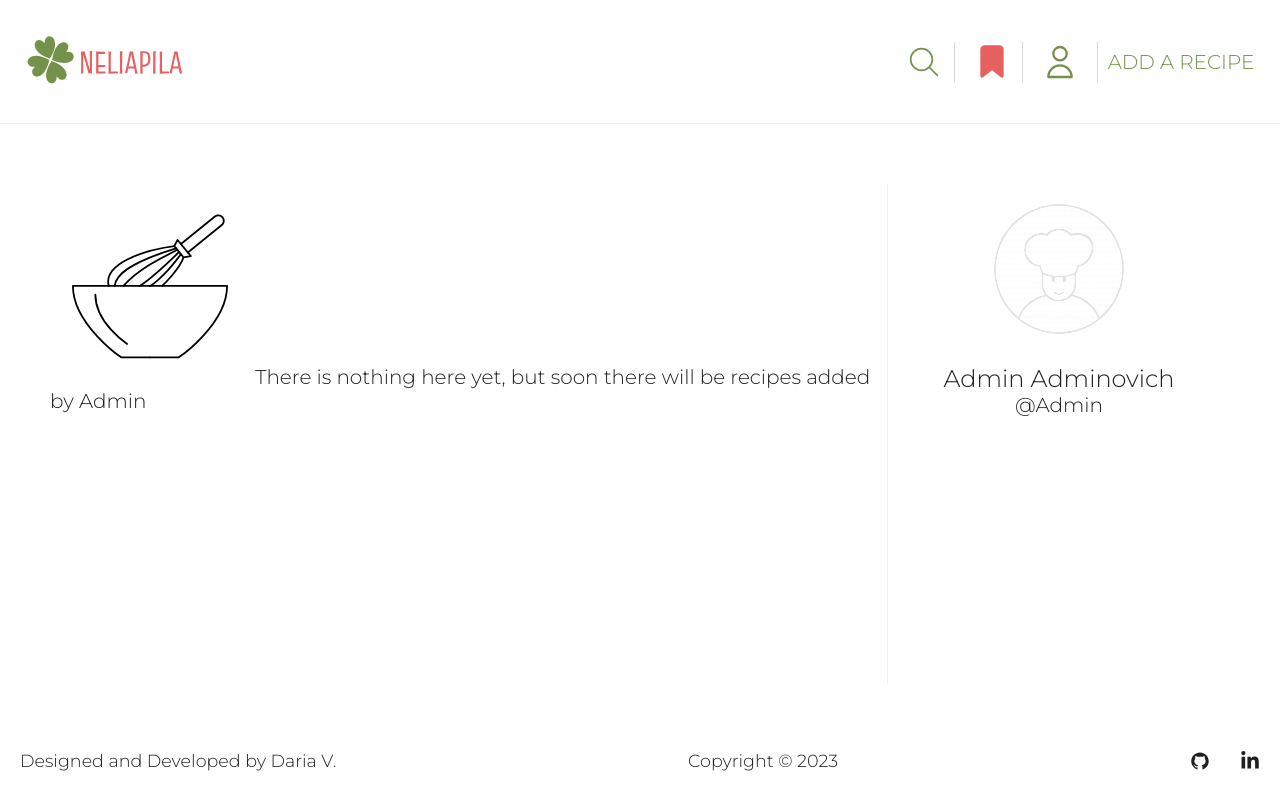
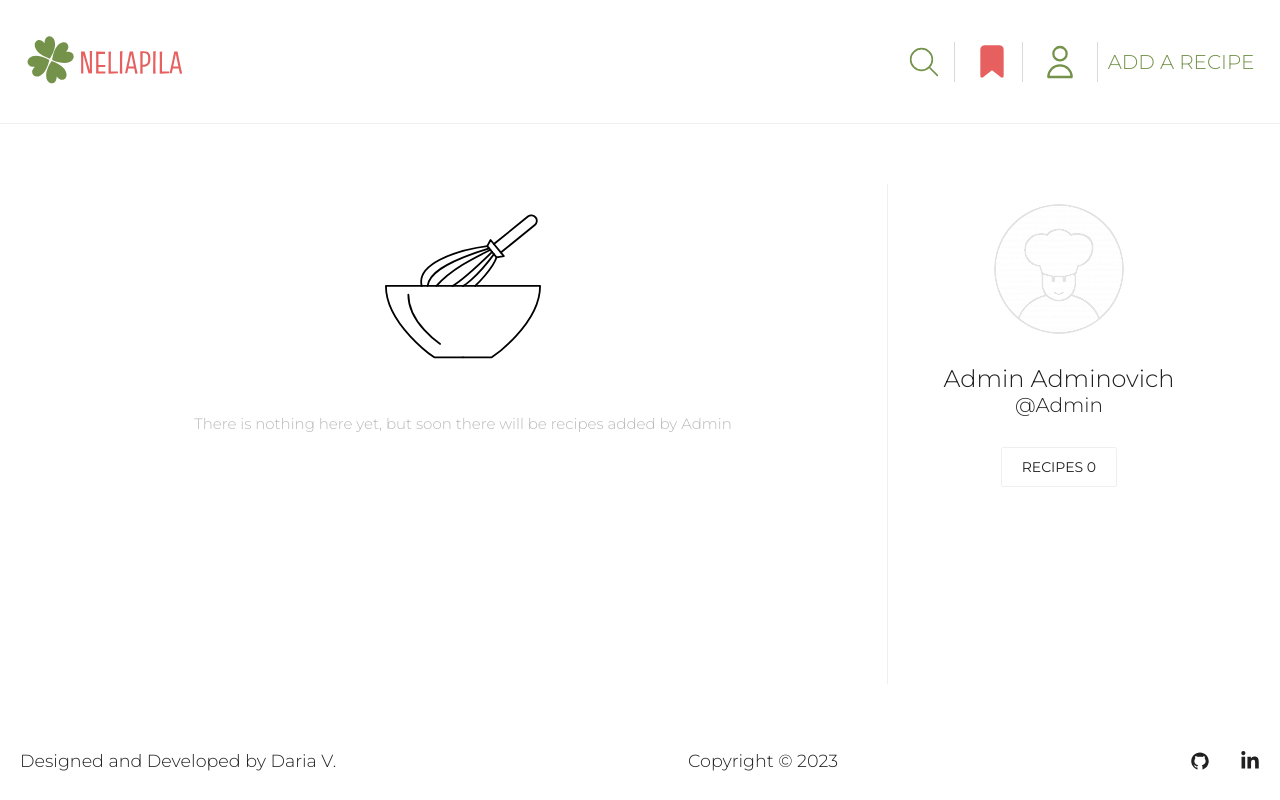
Before and after one commit to dariavarlamovaa/neliapila-healthy-recipes, a Django app: page /profile/1 in a window 1280 px wide. Run offline with Django 4.2, Linux system fonts and the light colour scheme; data comes from the database, SQL or seed files in the repository.

Commit message:
changed markup

```diff
--- a/templates/user/profile.html
+++ b/templates/user/profile.html
@@ -7,10 +7,56 @@
 <section class="user-profile-page">
     <div class="profile container">
         <div class="profile-parts">
-            <div class="profile-recipes">
+            {% if not recipes %}
+            <div class="no-recipes">
                 <img src="{% static 'user/images/recipe-default.svg' %}" alt="Recipe">
                 <span>There is nothing here yet, but soon there will be recipes added by {{ profile.username }}</span>
             </div>
+            {% else %}
+            <div class="profile-recipes">
+                <div class="all-recipes">
+                    {% for recipe in recipes %}
+                    <div class="one-recipe">
+                        <div class="recipe-image">
+                            <img src="{{ recipe.image.url }}" alt="Recipe Image">
+                        </div>
+                        <div class="recipe-info">
+                            {% if recipe.category != 'Other' %}
+                            <p class="recipe-category">{{ recipe.category }}</p>
+                            {% endif %}
+                            <a href="#" class="recipe-title">{{ recipe.title }}</a>
+                            <a href="{% url 'profile' profile.user_id %}" class="recipe-author">
+                                Author: {{ recipe.author }}</a>
+                            <div class="recipe-details">
+                                <div class="portions-details">
+                                    <img src="{% static 'user/images/pot-svg.svg' %}" alt="Pot">
+                                    <span>{{ recipe.portions }} portion{{ recipe.portions | pluralize:'s' }}</span>
+                                </div>
+                                <div class="cooking-time-details">
+                                    <img src="{% static 'user/images/clock-svg.svg' %}" alt="Clock">
+                                    {% if recipe.cooking_hours != 0 and recipe.cooking_minutes != 0 %}
+                                    <span>{{ recipe.cooking_hours }} hour{{ recipe.cooking_hours | pluralize:'s' }}
+                                {{ recipe.cooking_minutes }} minute{{ recipe.cooking_minutes | pluralize:'s' }}</span>
+                                    {% elif recipe.cooking_hours != 0 and recipe.cooking_minutes == 0 %}
+                                    <span>{{ recipe.cooking_hours }} hour{{ recipe.cooking_hours | pluralize:'s' }}</span>
+                                    {% elif recipe.cooking_hours == 0 and recipe.cooking_minutes != 0 %}
+                                    <span>{{ recipe.cooking_minutes }} minute{{ recipe.cooking_minutes | pluralize:'s' }}
+                                </span>
+                                    {% endif %}
+                                </div>
+                            </div>
+                            <div class="add-to-favourites">
+                                <div class="button-favorites">
+                                    <img src="{% static 'user/images/bookmark-svg.svg' %}" alt="Bookmark">
+                                    <span>Add to favorites</span>
+                                </div>
+                            </div>
+                        </div>
+                    </div>
+                    {% endfor %}
+                </div>
+            </div>
+            {% endif %}
             <div class="profile-card">
                 <img class="profile-avatar"
                      src="{{ profile.image.url }}" alt="User`s photo">
@@ -23,6 +69,7 @@
                     <p>{{ profile.bio }}</p>
                 </div>
                 {% endif %}
+                <p class="recipes-count">Recipes {{ recipes_count }}</p>
                 {% if request.user.id == profile.user.id %}
                 <a class="profile-edit-link" href="{% url 'edit-profile' user.id %}">Edit profile</a>
                 {% endif %}
```
